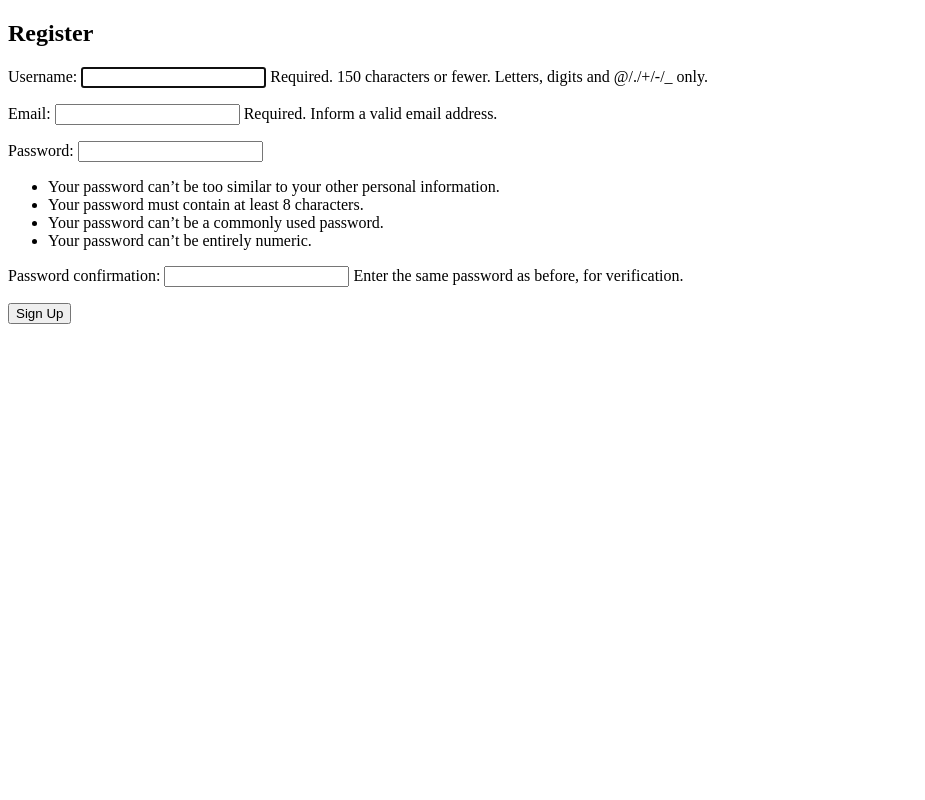
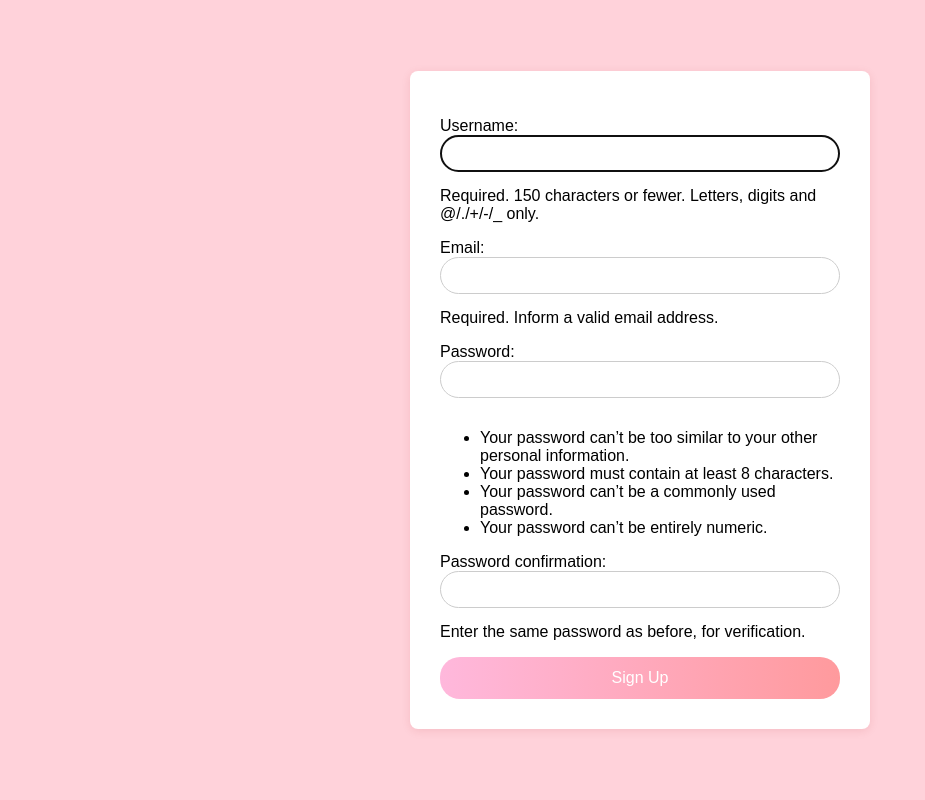
Before and after one commit to yavictoria/Yatsiuk.University.Pinterest, a Django app: page /register/ in a window 1280 px wide. Shown: the whole page, without its empty margins (0-925 px from the left). Run offline with Django 5.2, Linux system fonts and the light colour scheme.

Commit message:
added registration page

```diff
--- a/Pinterest/templates/register.html
+++ b/Pinterest/templates/register.html
@@ -2,9 +2,71 @@
 <html lang="en">
 <head>
     <title>User Registration</title>
+    <style>
+                /* Загальні стилі */
+        body {
+          font-family: Arial, sans-serif;
+          background-color: #ffd2da;
+          display: flex;
+          justify-content: center;
+          align-items: center;
+          height: 100vh;
+          margin: 0;
+        }
+
+        /* Стилі реєстраційної форми */
+        form {
+          background-color: white;
+          padding: 30px;
+          border-radius: 8px;
+          box-shadow: 0 2px 10px rgba(159, 0, 0, 0.1);
+          width: 400px;
+        }
+
+        h2 {
+          text-align: center;
+          color: #333;
+          margin-bottom: 20px;
+        }
+
+        input[type="text"],
+        input[type="email"],
+        input[type="password"] {
+          width: 100%;
+          padding: 10px;
+          margin-bottom: 15px;
+          border: 1px solid #ccc;
+          border-radius: 20px;
+          box-sizing: border-box;
+            color: deeppink ;
+
+        }
+
+        .password-requirements {
+          font-size: 12px;
+          color: #f87c9d;
+          margin-bottom: 15px;
+        }
+
+        button[type="submit"] {
+          background: linear-gradient(to right, #ffb8dc, #ff9a9d);
+          color: white;
+          border: none;
+          padding: 12px 24px;
+          font-size: 16px;
+          border-radius: 20px;
+          cursor: pointer;
+          width: 100%;
+          transition: background 0.3s ease;
+        }
+
+        button[type="submit"]:hover {
+          background: linear-gradient(to right, #ff9ccc, #ff7676);
+        }
+    </style>
 </head>
 <body>
-    <h2>Register</h2>
+{#    <h2>Register</h2>#}
     <form method="post">
         {% csrf_token %}
         {{ form.as_p }}
```
Also changed, not shown: Pinterest/Pinterest/settings.py (+29 -0 lines), Pinterest/templates/index.html (+34 -17 lines), Pinterest/templates/res/mainpage.html (added, +43 -0 lines), Pinterest/db.sqlite3, Pinterest/static/inspira_logo.png (added).
